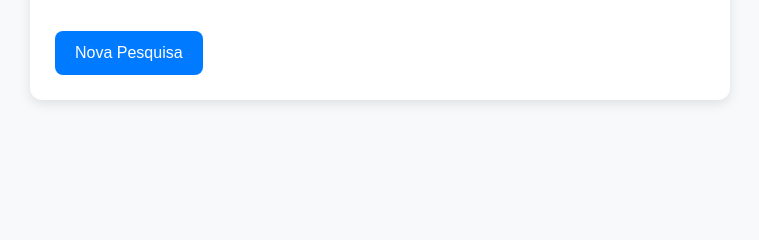
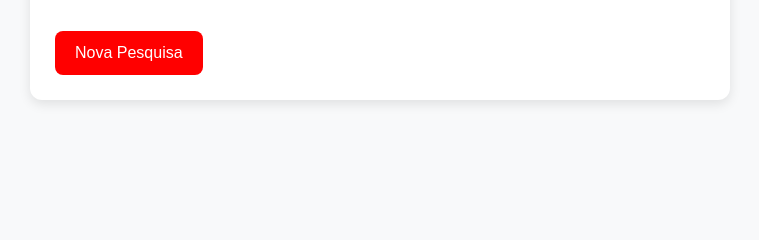
Before and after one commit to luizmarr/api_mapas, a FastAPI app: template templates/resultado.html in a window 1280 px wide. Shown: the part 273-513 px from the top of the page, without its empty margins (260-1019 px from the left). Run offline with FastAPI, Linux system fonts and the light colour scheme; the template is opened without the code that fills it, so the values that code supplies are empty; some libraries are stand-ins or nearby versions.

Commit message:
"muda a cor do botão"

```diff
--- a/static/style.css
+++ b/static/style.css
@@ -52,7 +52,7 @@ h1 {
     display: inline-block;
     margin-top: 15px;
     padding: 10px 20px;
-    background-color: #007bff;
+    background-color: #ff0000;
     color: white;
     text-decoration: none;
     border-radius: 8px;
```
